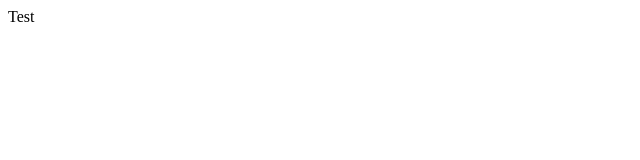
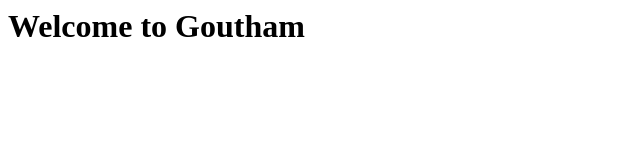
Before and after one commit to gouthambanoth/demo, a plain HTML site: page index.html in a window 1280 px wide. Shown: the whole page, without its empty margins (0-640 px from the left). Drawn offline with Linux system fonts and the light colour scheme.

Commit message:
Added h1

```diff
--- a/index.html
+++ b/index.html
@@ -1 +1 @@
-<p>Test</p>
+<h1>Welcome to Goutham</h1>
```
